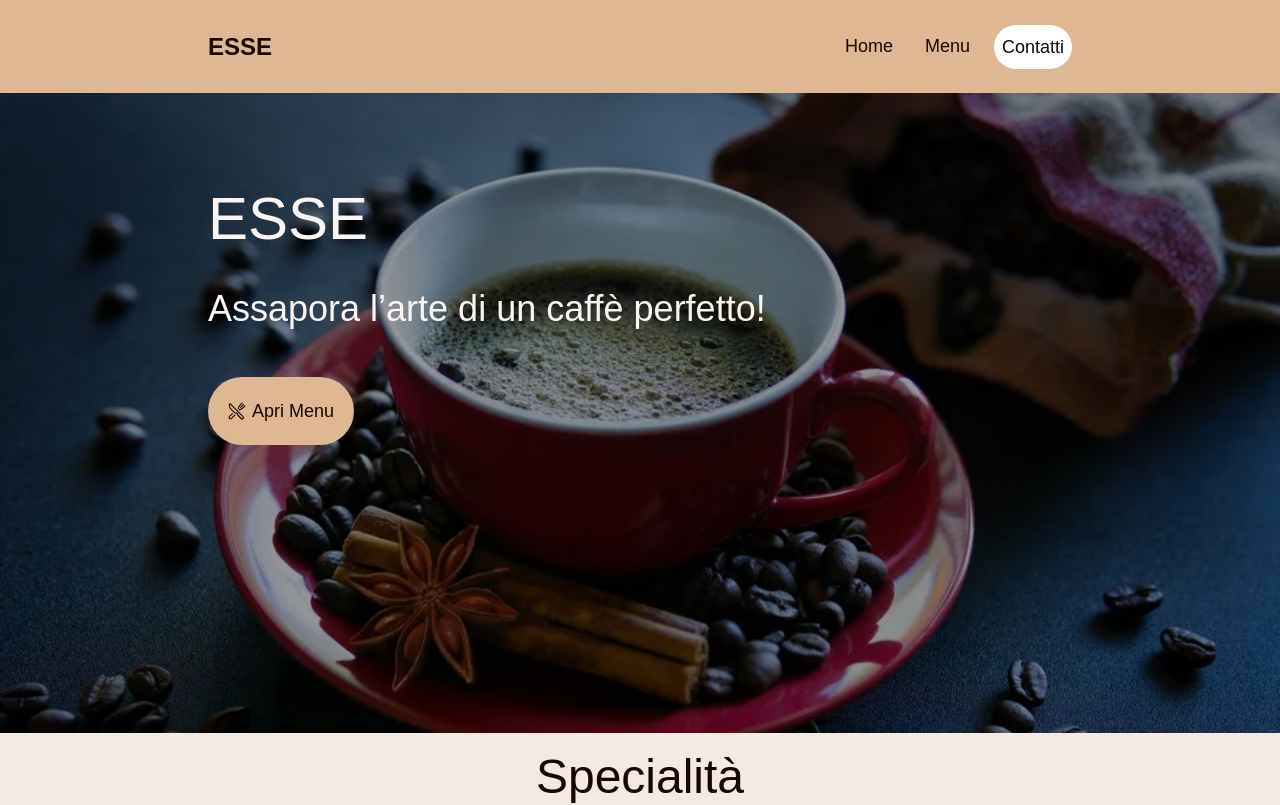
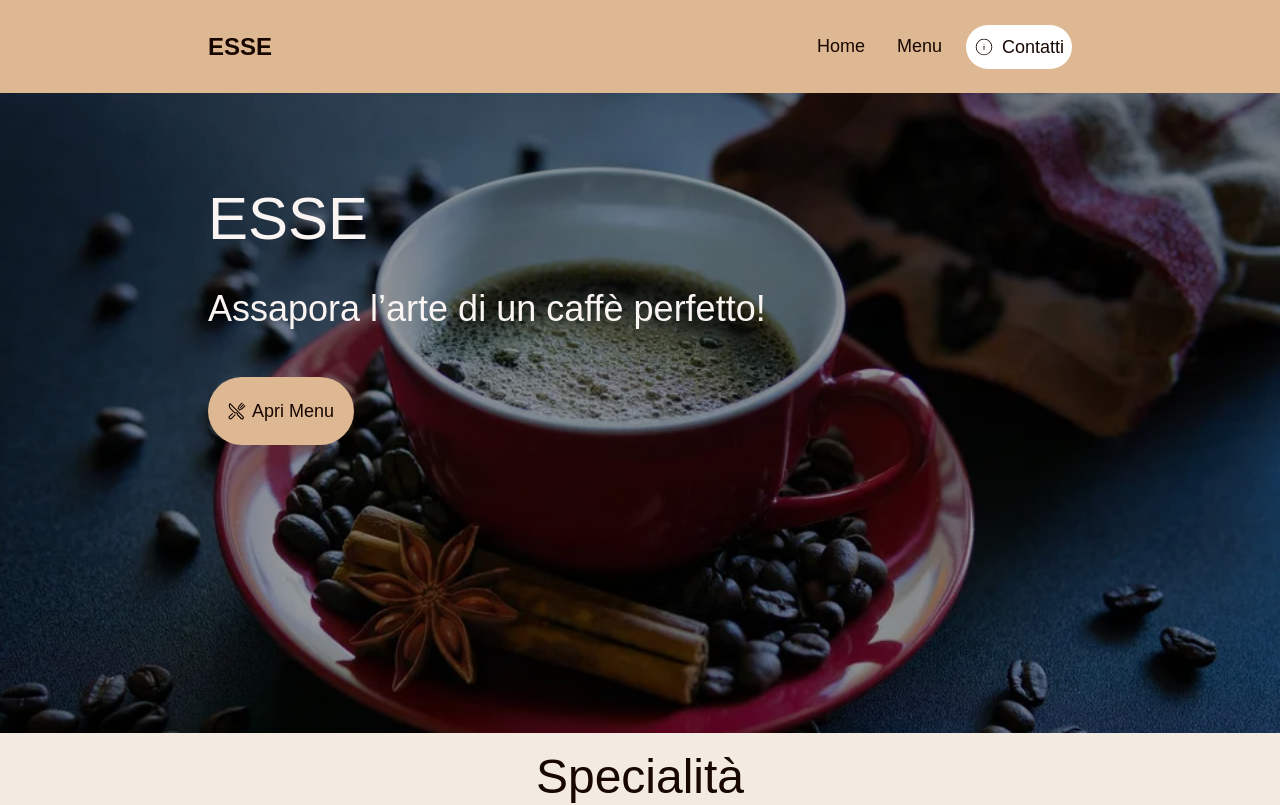
Before and after one commit to moreee-sa/esse-bar, a React (Vite) app: page /#/ in a window 1280 px wide. Shown: the top 805 px of the page. Built offline with nearby package versions, Linux system fonts and the light colour scheme; a web font is replaced by a local one.

Commit message:
Aggiunto infoIcon su contatti della navbar

```diff
--- a/src/components/Navbar/NavbarDesktop.tsx
+++ b/src/components/Navbar/NavbarDesktop.tsx
@@ -18,7 +18,7 @@ function NavbarDesktop() {
       <div className="w-full h-full flex justify-end items-center gap-4">
         <NavLink name="Home" path="/" />
         <NavLink name="Menu" path="/menu" />
-        <NavLink name="Contatti" path="/contatti" highlighted />
+        <NavLink name="Contatti" path="/contatti" highlighted infoIcon />
       </div>
     </div>
   )
```
